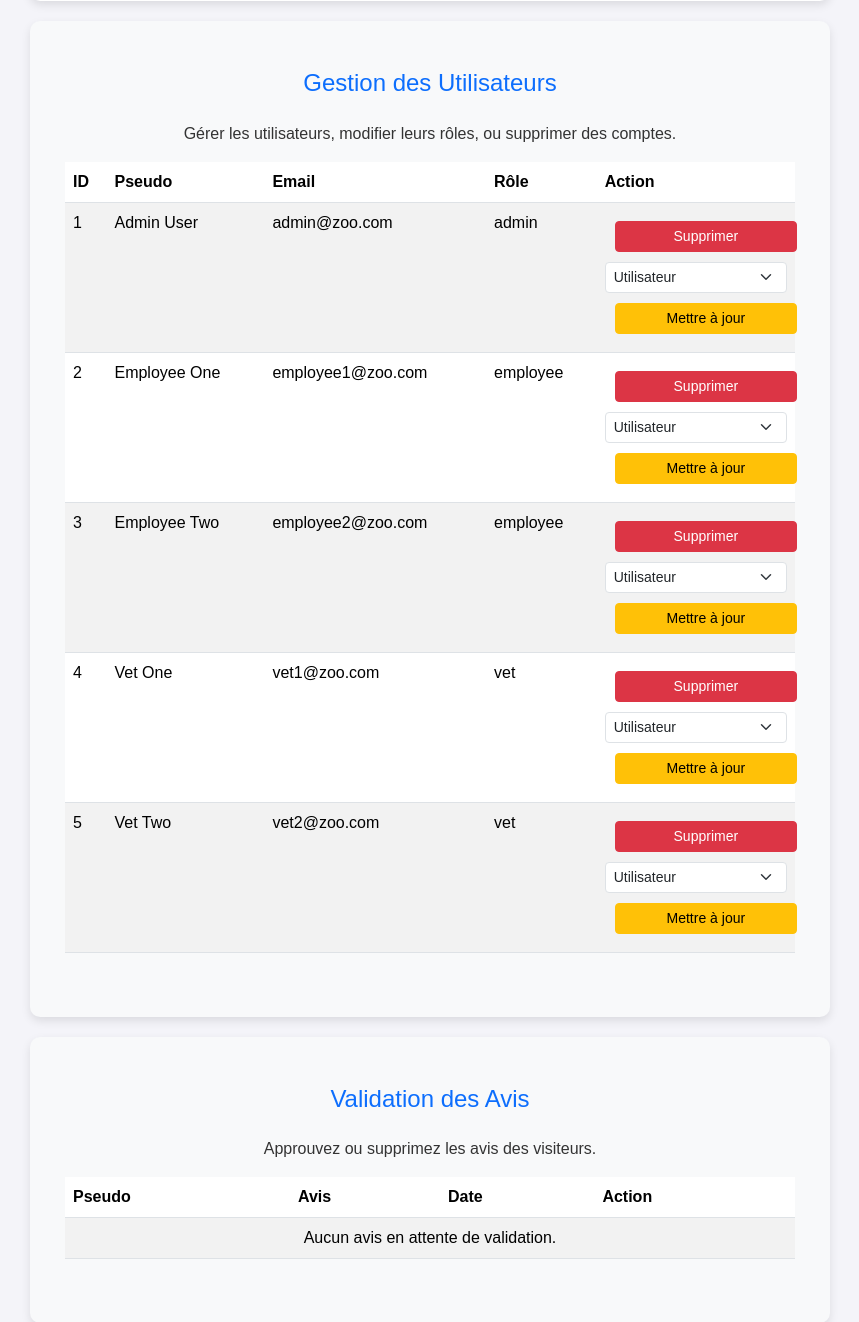
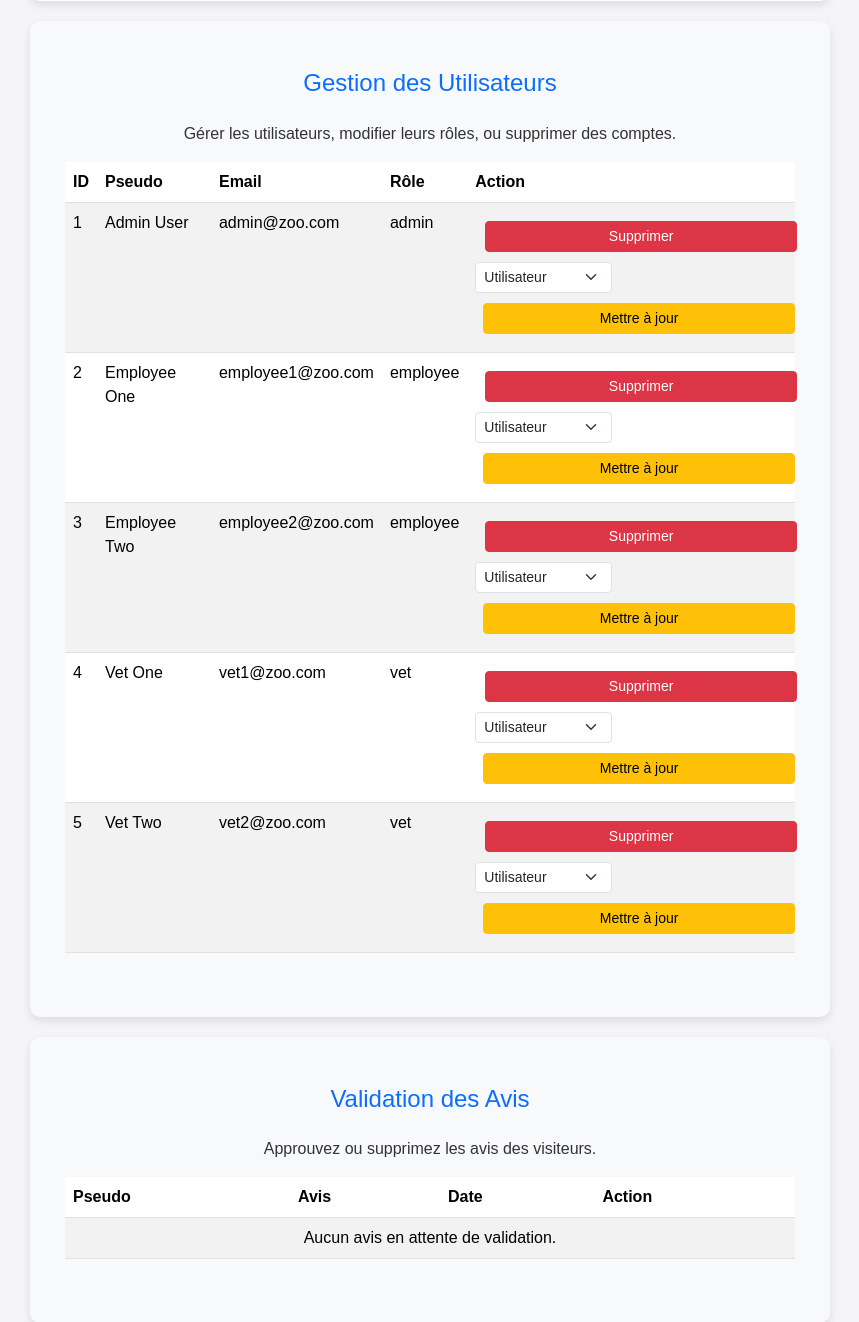
Before and after one commit to lotfi8-dev/www-zoo, a PHP site: page /pages/admin-dashboard.php in a window 1280 px wide. Shown: the part 442-1764 px from the top of the page, without its empty margins (210-1069 px from the left). Run offline with PHP 8.4, Linux system fonts and the light colour scheme; a user stored in the database is signed in; data comes from the database, SQL or seed files in the repository; data that the repository does not hold is empty.

```diff
--- a/include/navbar.php
+++ b/include/navbar.php
@@ -28,7 +28,6 @@ if (session_status() === PHP_SESSION_NONE) {
                             👤 <?= htmlspecialchars($_SESSION['user_name'] ?? 'Utilisateur'); ?>
                         </a>
                         <ul class="dropdown-menu dropdown-menu-end">
-                            <li><a class="dropdown-item" href="/pages/profile.php">Mon Profil</a></li>
                             <li><a class="dropdown-item text-danger" href="/pages/logout.php">Déconnexion</a></li>
                         </ul>
                     </li>
--- a/pages/admin-dashboard.php
+++ b/pages/admin-dashboard.php
@@ -2,14 +2,6 @@
 // Start session securely
 if (session_status() === PHP_SESSION_NONE) {
     session_start();
-    session_set_cookie_params([
-        'lifetime' => 0,
-        'path' => '/',
-        'domain' => 'localhost',
-        'secure' => false,
-        'httponly' => true,
-        'samesite' => 'Strict'
-    ]);
 }
 
 // Security Headers
@@ -185,12 +177,12 @@ if ($_SERVER["REQUEST_METHOD"] === "POST" && isset($_POST['user_action'], $_POST
                                 <form method="post" style="display:inline;">
                                     <input type="hidden" name="csrf_token" value="<?= $_SESSION['csrf_token'] ?>">
                                     <input type="hidden" name="user_id" value="<?= $user['id'] ?>">
-                                    <select name="new_role" class="form-select form-select-sm" required>
+                                    <select name="new_role" class="form-select form-select-sm d-inline-block w-auto" required>
                                         <option value="user">Utilisateur</option>
                                         <option value="admin">Administrateur</option>
                                         <option value="veterinary">Vétérinaire</option>
                                     </select>
-                                    <button type="submit" name="user_action" value="update_role" class="btn btn-warning btn-sm">Mettre à jour</button>
+                                    <button type="submit" name="user_action" value="update_role" class="btn btn-warning btn-sm ms-2">Mettre à jour</button>
                                 </form>
                             </td>
                         </tr>
```
Also changed, not shown: README.md.
